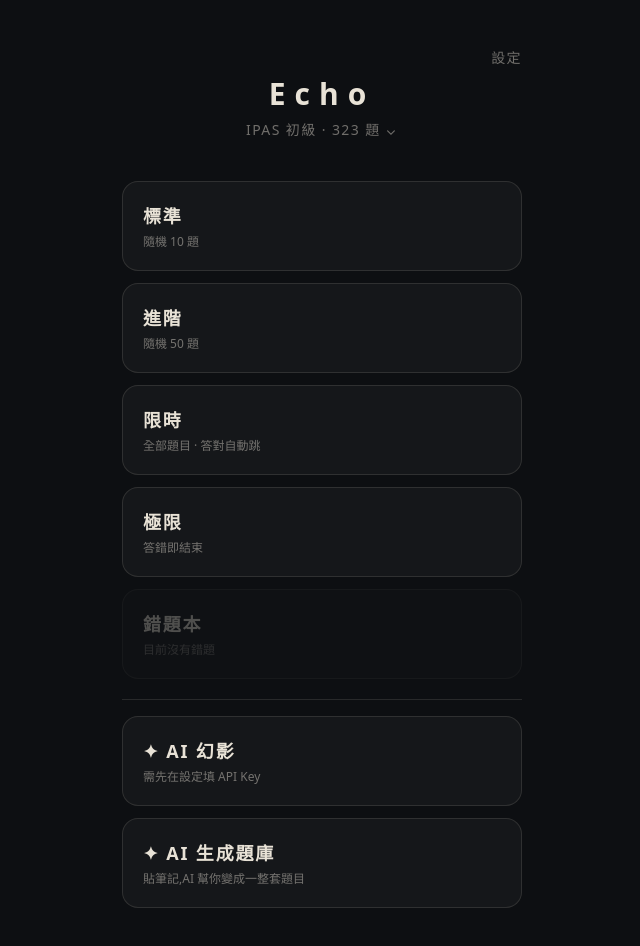
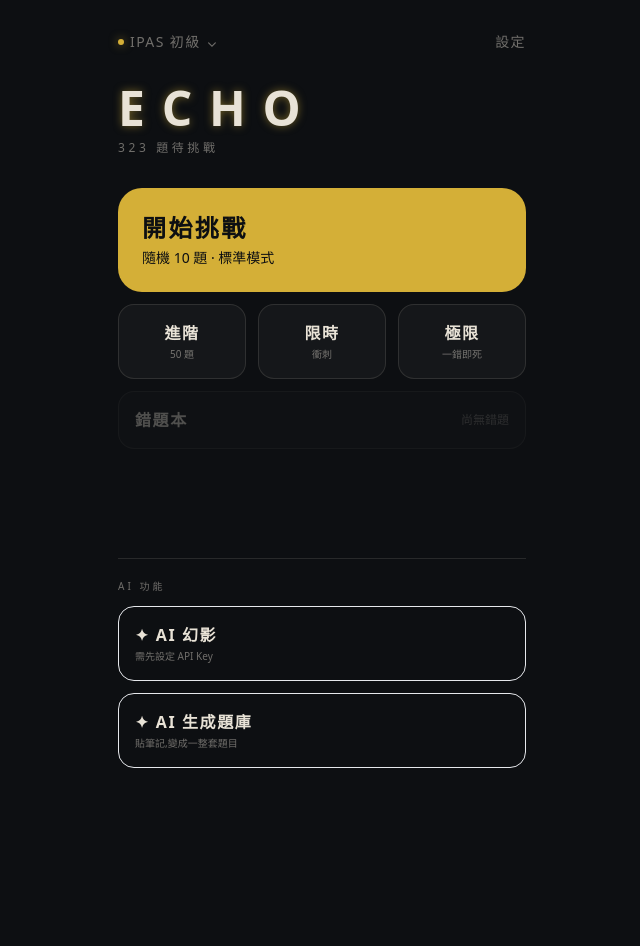
Before and after one commit to rabr025-byte/echo, a React (Vite) app: page / in a window 1280 px wide. Shown: the top 946 px of the page, without its empty margins (318-958 px from the left). After the commit the page ends 800 px from the top, so only its background shows below. Built offline with nearby package versions, Linux system fonts and the light colour scheme.

Commit message:
dopamine feedback

```diff
--- a/src/components/Menu.tsx
+++ b/src/components/Menu.tsx
@@ -1,5 +1,6 @@
 // src/components/Menu.tsx
-// [Echo] 主選單 — 選模式、篩選、進入遊戲
+// [Echo] 主選單 v2 — 有主次焦點的多巴胺版
+// 主打:標準/AI 生題(大卡片) | 次要:進階/限時/極限/錯題(小按鈕) | AI 幻影獨立強調
 import type { QuestionBank } from '../types/bank';
 import type { Mode } from '../lib/useGame';
 
@@ -14,62 +15,88 @@ interface Props {
   onOpenAiGenerate: () => void;
 }
 
-const MODES: { id: Mode; label: string; desc: string }[] = [
-  { id: 'normal', label: '標準', desc: '隨機 10 題' },
-  { id: 'hard', label: '進階', desc: '隨機 50 題' },
-  { id: 'speed', label: '限時', desc: '全部題目 · 答對自動跳' },
-  { id: 'sudden_death', label: '極限', desc: '答錯即結束' },
+// 次要模式(小按鈕橫排)
+const SUB_MODES: { id: Mode; label: string; hint: string }[] = [
+  { id: 'hard', label: '進階', hint: '50 題' },
+  { id: 'speed', label: '限時', hint: '衝刺' },
+  { id: 'sudden_death', label: '極限', hint: '一錯即死' },
 ];
 
-export const Menu = ({ bank, mistakeCount, hasApiKey, phantomLoading, onStart, onOpenBankPicker, onOpenSettings, onOpenAiGenerate }: Props) => (
-  <div className="min-h-screen flex flex-col items-center px-6 py-12 max-w-md mx-auto w-full">
-    <div className="w-full flex justify-end mb-2">
+export const Menu = ({
+  bank, mistakeCount, hasApiKey, phantomLoading,
+  onStart, onOpenBankPicker, onOpenSettings, onOpenAiGenerate,
+}: Props) => (
+  <div className="min-h-screen flex flex-col px-5 py-8 max-w-md mx-auto w-full">
+    {/* 頂列:題庫切換 + 設定 */}
+    <div className="flex justify-between items-center mb-8">
+      <button onClick={onOpenBankPicker}
+        className="flex items-center gap-1.5 text-fg-dim text-sm tracking-widest active:scale-95 transition-transform">
+        <span className="w-1.5 h-1.5 rounded-full bg-accent glow-accent" />
+        {bank.displayName}
+        <span className="text-fg-dim">⌄</span>
+      </button>
       <button onClick={onOpenSettings}
-        className="text-fg-dim text-sm tracking-widest hover:text-fg/70 transition-colors">
+        className="text-fg-dim text-sm tracking-widest active:scale-95 transition-transform">
         設定
       </button>
     </div>
-    <div className="text-center mb-2">
-      <h1 className="text-3xl font-black tracking-[0.3em]">Echo</h1>
-      <button onClick={onOpenBankPicker}
-        className="mt-2 text-fg-dim text-sm tracking-widest hover:text-fg/80 transition-colors">
-        {bank.displayName} · {bank.questions.length} 題 ⌄
-      </button>
+
+    {/* 標題區(識別) */}
+    <div className="mb-8">
+      <h1 className="text-5xl font-black tracking-[0.35em] animate-title-glow">ECHO</h1>
+      <p className="text-fg-dim text-xs tracking-[0.3em] mt-2">
+        {bank.questions.length} 題待挑戰
+      </p>
     </div>
 
-    <div className="w-full flex flex-col gap-3 mt-8">
-      {MODES.map(m => (
+    {/* 主打卡片:標準 */}
+    <button onClick={() => onStart('normal')}
+      className="card-rise w-full p-6 rounded-3xl bg-accent text-accent-fg text-left active:scale-[0.98] transition-transform mb-3 relative overflow-hidden"
+      style={{ animationDelay: '0.05s' }}>
+      <div className="text-2xl font-black tracking-widest mb-1">開始挑戰</div>
+      <div className="text-accent-fg/70 text-sm">隨機 10 題 · 標準模式</div>
+      <div className="absolute -right-6 -bottom-6 w-28 h-28 rounded-full bg-accent-fg/10" />
+    </button>
+
+    {/* 次要模式(橫排三個) */}
+    <div className="grid grid-cols-3 gap-3 mb-3">
+      {SUB_MODES.map((m, i) => (
         <button key={m.id} onClick={() => onStart(m.id)}
-          className="w-full p-5 rounded-2xl border border-theme-border bg-card active:scale-[0.98] transition-all text-left hover:border-theme-border">
-          <div className="text-lg font-bold tracking-widest">{m.label}</div>
-          <div className="text-fg-dim text-xs mt-1">{m.desc}</div>
+          className="card-rise p-4 rounded-2xl border border-theme-border bg-card active:scale-[0.96] transition-transform"
+          style={{ animationDelay: `${0.1 + i * 0.04}s` }}>
+          <div className="text-base font-bold tracking-widest">{m.label}</div>
+          <div className="text-fg-dim text-[10px] mt-0.5">{m.hint}</div>
         </button>
       ))}
+    </div>
 
-      <button onClick={() => onStart('mistake')} disabled={mistakeCount === 0}
-        className="w-full p-5 rounded-2xl border border-theme-border bg-card active:scale-[0.98] transition-all text-left disabled:opacity-30 hover:border-theme-border">
-        <div className="text-lg font-bold tracking-widest">錯題本</div>
-        <div className="text-fg-dim text-xs mt-1">
-          {mistakeCount > 0 ? `${mistakeCount} 題待複習` : '目前沒有錯題'}
+    {/* 錯題本 */}
+    <button onClick={() => onStart('mistake')} disabled={mistakeCount === 0}
+      className="card-rise w-full p-4 rounded-2xl border border-theme-border bg-card active:scale-[0.98] transition-transform mb-6 flex justify-between items-center disabled:opacity-30"
+      style={{ animationDelay: '0.22s' }}>
+      <span className="text-base font-bold tracking-widest">錯題本</span>
+      <span className="text-fg-dim text-xs">
+        {mistakeCount > 0 ? `${mistakeCount} 題待複習` : '尚無錯題'}
+      </span>
+    </button>
+
+    {/* AI 區(強調,放底部有分隔) */}
+    <div className="mt-auto pt-5 border-t border-theme-border flex flex-col gap-3">
+      <div className="text-fg-dim text-[10px] tracking-[0.3em] uppercase">AI 功能</div>
+      <button onClick={() => onStart('phantom')} disabled={phantomLoading}
+        className="w-full p-4 rounded-2xl border border-accent/40 bg-accent/10 active:scale-[0.98] transition-transform text-left flex items-center justify-between disabled:opacity-50">
+        <div>
+          <div className="text-base font-bold tracking-widest">✦ AI 幻影{phantomLoading && ' · 生成中'}</div>
+          <div className="text-fg-dim text-[10px] mt-0.5">
+            {hasApiKey ? 'AI 即時出一題考你' : '需先設定 API Key'}
+          </div>
         </div>
       </button>
-
-      {/* AI 功能 */}
-      <div className="mt-2 pt-4 border-t border-theme-border flex flex-col gap-3">
-        <button onClick={() => onStart('phantom')} disabled={phantomLoading}
-          className="w-full p-5 rounded-2xl border border-theme-border bg-card active:scale-[0.98] transition-all text-left disabled:opacity-50">
-          <div className="text-lg font-bold tracking-widest">✦ AI 幻影{phantomLoading && ' · 生成中…'}</div>
-          <div className="text-fg-dim text-xs mt-1">
-            {hasApiKey ? 'AI 即時出一題新的考你' : '需先在設定填 API Key'}
-          </div>
-        </button>
-
-        <button onClick={onOpenAiGenerate}
-          className="w-full p-5 rounded-2xl border border-theme-border bg-card active:scale-[0.98] transition-all text-left">
-          <div className="text-lg font-bold tracking-widest">✦ AI 生成題庫</div>
-          <div className="text-fg-dim text-xs mt-1">貼筆記,AI 幫你變成一整套題目</div>
-        </button>
-      </div>
+      <button onClick={onOpenAiGenerate}
+        className="w-full p-4 rounded-2xl border border-accent/40 bg-accent/10 active:scale-[0.98] transition-transform text-left">
+        <div className="text-base font-bold tracking-widest">✦ AI 生成題庫</div>
+        <div className="text-fg-dim text-[10px] mt-0.5">貼筆記,變成一整套題目</div>
+      </button>
     </div>
   </div>
 );
--- a/src/components/Quiz.tsx
+++ b/src/components/Quiz.tsx
@@ -1,7 +1,7 @@
 // src/components/Quiz.tsx
-// [Echo] 答題畫面 — HP、combo、浮動文字、答對錯回饋
+// [Echo] 答題畫面 v2 — 多巴胺爆發版
 import { useGame } from '../lib/useGame';
-import { useState } from 'react';
+import { useState, useEffect, useRef } from 'react';
 
 interface Props {
   game: ReturnType<typeof useGame>;
@@ -9,14 +9,37 @@ interface Props {
   onAiExplain?: (q: { question: string; options: string[]; answerText: string }) => Promise<string>;
 }
 
+interface Particle { id: number; dx: number; dy: number; }
+
 export const Quiz = ({ game, onQuit, onAiExplain }: Props) => {
-  const { current, currentIdx, questions, selected, answered, hp, combo, points, floats, shake, HP_MAX } = game;
+  const { current, currentIdx, questions, selected, answered, hp, combo, comboBurst, points, floats, shake, HP_MAX } = game;
   const [aiText, setAiText] = useState('');
   const [aiLoading, setAiLoading] = useState(false);
   const [aiError, setAiError] = useState('');
 
+  const [flash, setFlash] = useState(false);
+  const [particles, setParticles] = useState<Particle[]>([]);
+  const [comboKey, setComboKey] = useState(0);
+  const lastBurst = useRef(0);
+
+  useEffect(() => {
+    if (comboBurst > lastBurst.current) {
+      lastBurst.current = comboBurst;
+      setFlash(true);
+      setTimeout(() => setFlash(false), 500);
+      const ps = Array.from({ length: 16 }, (_, i) => {
+        const angle = (Math.PI * 2 * i) / 16;
+        const dist = 80 + Math.random() * 60;
+        return { id: Date.now() + i, dx: Math.cos(angle) * dist, dy: Math.sin(angle) * dist };
+      });
+      setParticles(ps);
+      setTimeout(() => setParticles([]), 800);
+    }
+  }, [comboBurst]);
+
+  useEffect(() => { if (combo > 0) setComboKey(k => k + 1); }, [combo]);
+
   if (!current) return null;
-
   const hpPct = Math.max(0, (hp / HP_MAX) * 100);
 
   const handleAi = async () => {
@@ -24,75 +47,84 @@ export const Quiz = ({ game, onQuit, onAiExplain }: Props) => {
     setAiLoading(true); setAiError(''); setAiText('');
     try {
       const text = await onAiExplain({
-        question: current.question,
-        options: current.options,
+        question: current.question, options: current.options,
         answerText: current.options[current.answer],
       });
       setAiText(text);
     } catch (e) {
       setAiError(e instanceof Error ? e.message : 'AI 解讀失敗');
-    } finally {
-      setAiLoading(false);
-    }
+    } finally { setAiLoading(false); }
   };
 
   return (
     <div className={`min-h-screen max-w-md mx-auto w-full px-5 py-6 flex flex-col ${shake ? 'animate-[shake_0.4s]' : ''}`}>
-      {/* 浮動文字層 */}
+      {flash && (
+        <div className="fixed inset-0 z-40 pointer-events-none animate-flash"
+          style={{ background: 'radial-gradient(circle, color-mix(in srgb, var(--combo) 40%, transparent) 0%, transparent 70%)' }} />
+      )}
+
+      <div className="fixed inset-0 z-40 pointer-events-none flex items-center justify-center">
+        {particles.map(p => (
+          <div key={p.id} className="absolute w-2 h-2 rounded-full animate-particle"
+            style={{ background: 'var(--combo)', '--dx': `${p.dx}px`, '--dy': `${p.dy}px` } as React.CSSProperties} />
+        ))}
+      </div>
+
       <div className="fixed inset-0 pointer-events-none z-50">
         {floats.map(f => (
           <div key={f.id}
-            className={`absolute font-black text-xl animate-[floatUp_1s_ease-out_forwards] ${f.kind === 'good' ? 'text-good' : 'text-bad'}`}
-            style={{ left: f.x, top: f.y }}>
+            className={`absolute font-black text-2xl animate-burst ${f.kind === 'good' ? 'text-good' : 'text-bad'}`}
+            style={{ left: f.x, top: f.y, textShadow: f.kind === 'good' ? '0 0 12px color-mix(in srgb, var(--good) 60%, transparent)' : 'none' }}>
             {f.text}
           </div>
         ))}
       </div>
 
-      {/* 頂部:HP + 退出 */}
       <div className="flex items-center gap-3 mb-4">
-        <div className="flex-1 h-2.5 bg-accent/10 rounded-full overflow-hidden">
+        <div className="flex-1 h-2.5 bg-card rounded-full overflow-hidden">
           <div className="h-full bg-good transition-all duration-300 rounded-full"
-            style={{ width: `${hpPct}%` }} />
+            style={{ width: `${hpPct}%`, boxShadow: hpPct < 40 ? '0 0 8px var(--bad)' : 'none' }} />
         </div>
-        <button onClick={onQuit} className="text-fg-dim text-xs tracking-widest">結束</button>
+        <button onClick={onQuit} className="text-fg-dim text-xs tracking-widest active:scale-95">結束</button>
       </div>
 
-      {/* 進度 + combo + 分數 */}
       <div className="flex justify-between items-center text-xs text-fg-dim mb-6 tabular-nums">
         <span>{currentIdx + 1} / {questions.length}</span>
-        {combo > 1 && <span className="text-combo font-bold">{combo} COMBO</span>}
+        {combo > 1 && (
+          <span key={comboKey} className="font-black tracking-wide animate-combo-pulse"
+            style={{ color: 'var(--combo)', fontSize: `${Math.min(0.75 + combo * 0.03, 1.3)}rem`,
+              textShadow: `0 0 ${Math.min(combo * 2, 16)}px color-mix(in srgb, var(--combo) 70%, transparent)` }}>
+            {combo} COMBO
+          </span>
+        )}
         <span className="font-mono">{points} 分</span>
       </div>
 
-      {/* 題目 */}
       <div className="mb-6">
         {current.source && <div className="text-fg-dim text-[10px] mb-2 tracking-wider">{current.source}</div>}
         <p className="text-lg leading-relaxed font-medium">{current.question}</p>
       </div>
 
-      {/* 選項 */}
       <div className="flex flex-col gap-3">
         {current.options.map((opt, i) => {
           const isCorrect = i === current.answer;
           const isPicked = i === selected;
           let cls = 'border-theme-border bg-card';
           if (answered) {
-            if (isCorrect) cls = 'border-good/60 bg-good/10';
+            if (isCorrect) cls = 'border-good/60 bg-good/10 glow-accent';
             else if (isPicked) cls = 'border-bad/60 bg-bad/10';
-            else cls = 'border-theme-border bg-transparent opacity-50';
+            else cls = 'border-theme-border bg-transparent opacity-40';
           }
           return (
             <button key={i} disabled={answered}
               onClick={e => game.answer(i, e.clientX, e.clientY)}
-              className={`w-full p-4 rounded-xl border text-left transition-all active:scale-[0.99] ${cls}`}>
+              className={`w-full p-4 rounded-xl border text-left transition-all active:scale-[0.99] ${cls} ${answered && isCorrect ? 'animate-pop' : ''}`}>
               <span className="text-sm leading-relaxed">{opt}</span>
             </button>
           );
         })}
       </div>
 
-      {/* 詳解 + 下一題 */}
       {answered && (
         <div className="mt-6">
           {current.explanation && (
@@ -102,7 +134,6 @@ export const Quiz = ({ game, onQuit, onAiExplain }: Props) => {
             </div>
           )}
 
-          {/* AI 解讀 */}
           {onAiExplain && (
             <div className="mb-4">
               {!aiText && !aiLoading && (
@@ -111,14 +142,10 @@ export const Quiz = ({ game, onQuit, onAiExplain }: Props) => {
                   ✦ AI 解讀這題
                 </button>
               )}
-              {aiLoading && (
-                <div className="w-full py-3 text-center text-fg-dim text-sm animate-pulse">AI 思考中…</div>
-              )}
-              {aiError && (
-                <div className="p-3 rounded-xl bg-bad/10 border border-bad/30 text-bad text-xs">{aiError}</div>
-              )}
+              {aiLoading && <div className="w-full py-3 text-center text-fg-dim text-sm animate-pulse">AI 思考中…</div>}
+              {aiError && <div className="p-3 rounded-xl bg-bad/10 border border-bad/30 text-bad text-xs">{aiError}</div>}
               {aiText && (
-                <div className="p-4 rounded-xl bg-card border border-theme-border">
+                <div className="p-4 rounded-xl bg-card border border-accent/30">
                   <div className="text-fg-dim text-[10px] tracking-widest mb-1">✦ AI 解讀</div>
                   <p className="text-sm text-fg/80 leading-relaxed whitespace-pre-wrap">{aiText}</p>
                 </div>
--- a/src/index.css
+++ b/src/index.css
@@ -53,3 +53,61 @@ body {
 .glow-accent {
   box-shadow: 0 0 calc(20px * var(--glow)) color-mix(in srgb, var(--accent) 60%, transparent);
 }
+
+/* ─────────────────────────────────────────
+   第五階段:多巴胺動效庫
+   核心哲學:平常克制,觸發時爆發
+   ───────────────────────────────────────── */
+
+/* 分數彈跳(答對時數字往上彈) */
+@keyframes popBounce {
+  0% { transform: scale(0.5); opacity: 0; }
+  50% { transform: scale(1.25); opacity: 1; }
+  100% { transform: scale(1); opacity: 1; }
+}
+
+/* 爆發浮字(答對綠字,往上飄且放大消失) */
+@keyframes burstUp {
+  0% { opacity: 0; transform: translateY(0) scale(0.6); }
+  15% { opacity: 1; transform: translateY(-8px) scale(1.3); }
+  100% { opacity: 0; transform: translateY(-70px) scale(1); }
+}
+
+/* combo 數字脈動(連擊越高越明顯) */
+@keyframes comboPulse {
+  0%, 100% { transform: scale(1); }
+  50% { transform: scale(1.15); }
+}
+
+/* 里程碑閃光(5連/10連的全畫面爆發) */
+@keyframes flashBurst {
+  0% { opacity: 0; }
+  30% { opacity: 0.6; }
+  100% { opacity: 0; }
+}
+
+/* 粒子飛散 */
+@keyframes particleFly {
+  0% { opacity: 1; transform: translate(0, 0) scale(1); }
+  100% { opacity: 0; transform: translate(var(--dx), var(--dy)) scale(0.3); }
+}
+
+/* 卡片入場(選單卡片依序浮現) */
+@keyframes cardRise {
+  0% { opacity: 0; transform: translateY(16px); }
+  100% { opacity: 1; transform: translateY(0); }
+}
+
+/* 主標題微呼吸光暈 */
+@keyframes titleGlow {
+  0%, 100% { text-shadow: 0 0 calc(16px * var(--glow)) color-mix(in srgb, var(--accent) 50%, transparent); }
+  50% { text-shadow: 0 0 calc(28px * var(--glow)) color-mix(in srgb, var(--accent) 80%, transparent); }
+}
+
+.animate-pop { animation: popBounce 0.4s cubic-bezier(0.2, 1.4, 0.4, 1) forwards; }
+.animate-burst { animation: burstUp 1s ease-out forwards; }
+.animate-combo-pulse { animation: comboPulse 0.3s ease-out; }
+.animate-flash { animation: flashBurst 0.5s ease-out forwards; }
+.animate-particle { animation: particleFly 0.8s ease-out forwards; }
+.animate-title-glow { animation: titleGlow 3s ease-in-out infinite; }
+.card-rise { animation: cardRise 0.4s ease-out backwards; }
--- a/src/lib/useGame.ts
+++ b/src/lib/useGame.ts
@@ -34,6 +34,7 @@ export function useGame(bank: QuestionBank) {
   const [score, setScore] = useState(0);
   const [hp, setHp] = useState(HP_MAX);
   const [combo, setCombo] = useState(0);
+  const [comboBurst, setComboBurst] = useState(0); // 里程碑信號:達 5/10/15... 連擊時 +1,Quiz 監聽放特效
   const [points, setPoints] = useState(0);
   const [timer, setTimer] = useState(0);
   const [floats, setFloats] = useState<FloatText[]>([]);
@@ -83,7 +84,7 @@ export function useGame(bank: QuestionBank) {
 
     setMode(m); setQuestions(qs);
     setCurrentIdx(0); setSelected(null); setAnswered(false);
-    setScore(0); setHp(HP_MAX); setCombo(0); setPoints(0);
+    setScore(0); setHp(HP_MAX); setCombo(0); setComboBurst(0); setPoints(0);
     setTimer(0); setFloats([]); setFinished(false);
     startedRef.current = true;
     return { ok: true };
@@ -119,7 +120,11 @@ export function useGame(bank: QuestionBank) {
       const pts = BASE_POINTS + bonus;
       setScore(s => s + 1);
       setPoints(p => p + pts);
-      setCombo(c => c + 1);
+      setCombo(c => {
+        const nc = c + 1;
+        if (nc > 0 && nc % 5 === 0) setComboBurst(b => b + 1); // 每 5 連觸發里程碑爆發
+        return nc;
+      });
       pushFloat(x, y, `+${pts}`, 'good');
       if (mode === 'speed') setTimeout(() => next(), 400);
     } else {
@@ -156,7 +161,7 @@ export function useGame(bank: QuestionBank) {
 
   return {
     mode, questions, currentIdx, selected, answered,
-    score, hp, combo, points, timer, floats, shake, finished,
+    score, hp, combo, comboBurst, points, timer, floats, shake, finished,
     current: questions[currentIdx],
     start, answer, next, quit,
     HP_MAX,
```
Also changed, not shown: src/components/Result.tsx (+47 -6 lines), 2 other files (tests, documents, lock files or other folders).
